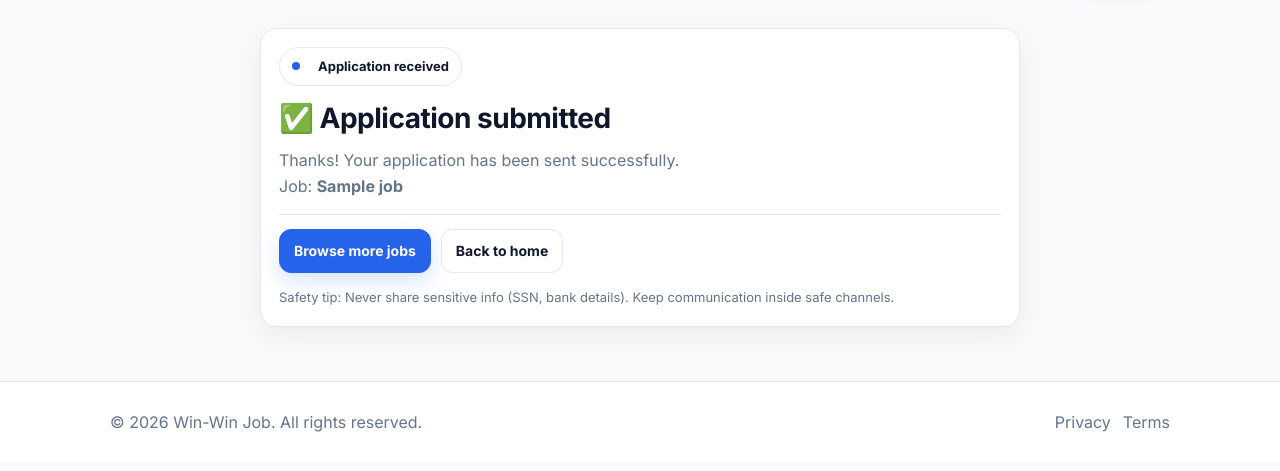
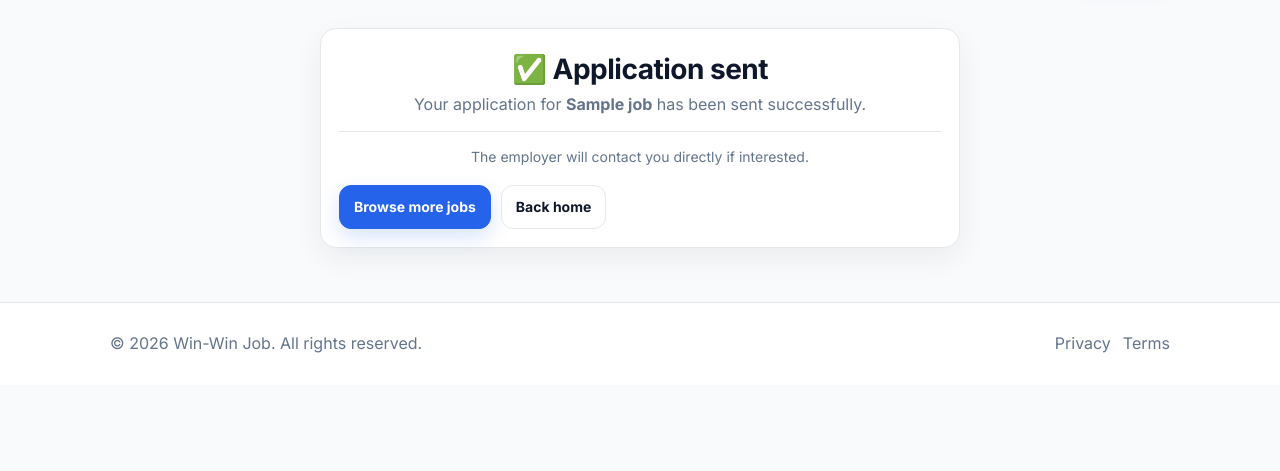
Before and after one commit to channo2025/Fastwork, a Python web app: template templates/apply_succes.html in a window 1280 px wide. Shown: the part 88-559 px from the top of the page. Run offline with Jinja, Linux system fonts and the light colour scheme; the template is opened without the code that fills it: most values are stand-ins (such as "Sample title", 1, 10 or a date in 2020).

Commit message:
Fix apply success route

```diff
--- a/templates/apply_succes.html
+++ b/templates/apply_succes.html
@@ -1,33 +1,28 @@
 {% extends "base.html" %}
-{% block title %}Application submitted — {{ BRAND_NAME }}{% endblock %}
+
+{% block title %}Application sent – Win-Win Job{% endblock %}
 
 {% block body %}
 <section class="container">
-  <div class="card card--pad" style="max-width:760px;margin:0 auto;">
-    <div class="badge" style="margin-bottom:10px;">
-      <span style="width:8px;height:8px;border-radius:999px;background:var(--primary);display:inline-block;margin-right:8px;"></span>
-      Application received
-    </div>
+  <div class="card card--pad" style="max-width:640px;margin:auto;text-align:center;">
 
-    <h1 class="h2" style="margin:0 0 8px 0;">✅ Application submitted</h1>
+    <h1 class="h2">✅ Application sent</h1>
 
-    <p class="muted" style="margin-top:0;">
-      Thanks! Your application has been sent successfully.
-      {% if job and job.title %}
-        <br/>Job: <strong>{{ job.title }}</strong>
-      {% endif %}
+    <p class="muted">
+      Your application for <strong>{{ job.title }}</strong> has been sent successfully.
     </p>
 
     <div class="divider"></div>
 
-    <div class="cta" style="display:flex;gap:10px;flex-wrap:wrap;">
-      <a class="btn btn--primary" href="/jobs">Browse more jobs</a>
-      <a class="btn btn--ghost" href="/">Back to home</a>
+    <p class="muted" style="font-size:14px;">
+      The employer will contact you directly if interested.
+    </p>
+
+    <div class="cta" style="margin-top:16px;">
+      <a href="/jobs" class="btn btn--primary">Browse more jobs</a>
+      <a href="/" class="btn btn--ghost">Back home</a>
     </div>
 
-    <p class="muted" style="margin-top:14px;font-size:13px;">
-      Safety tip: Never share sensitive info (SSN, bank details). Keep communication inside safe channels.
-    </p>
   </div>
 </section>
 {% endblock %}
```
Also changed, not shown: main.py (+17 -0 lines).
